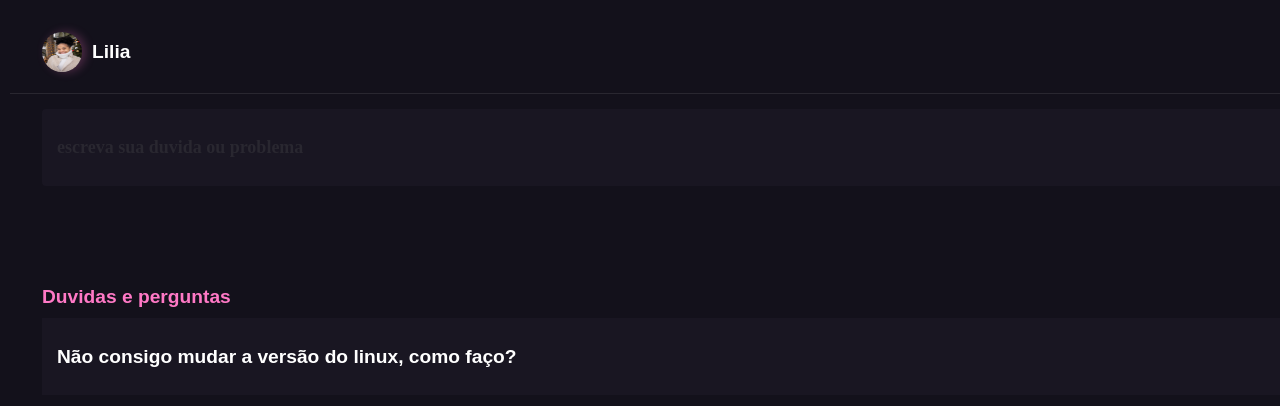
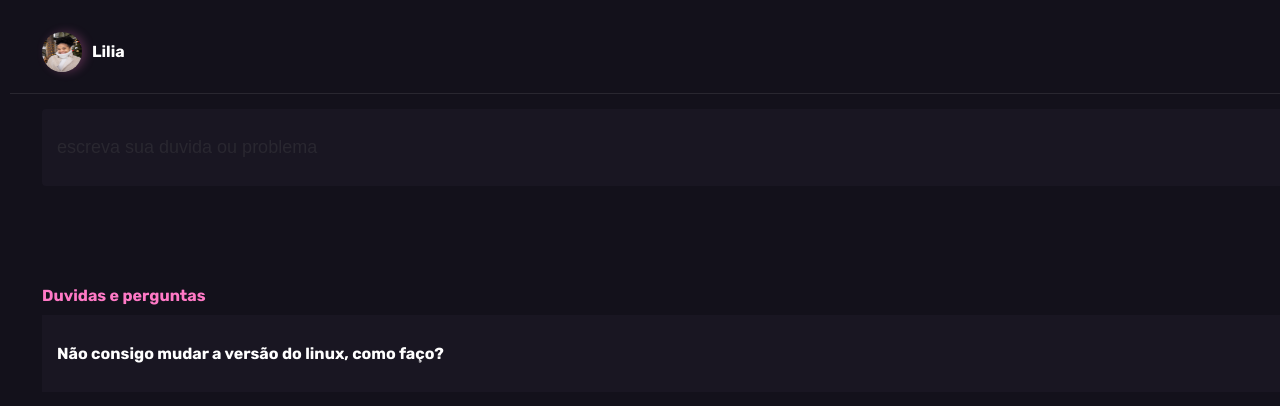
Before and after one commit to byte-serido/trainign-devs-byte, a Vue app in the folder src/projects/forum_bsi/flavio/forum_bsi/: page / in a window 1280 px wide. Shown: the top 406 px of the page. Built offline with nearby package versions, Linux system fonts and the light colour scheme.

Commit message:
:lipstick: feat: mod CSS #23

```diff
--- a/src/projects/forum_bsi/flavio/forum_bsi/public/index.html
+++ b/src/projects/forum_bsi/flavio/forum_bsi/public/index.html
@@ -6,6 +6,9 @@
   <meta http-equiv="X-UA-Compatible" content="IE=edge">
   <meta name="viewport" content="width=device-width,initial-scale=1.0">
   <link rel="icon" href="<%= BASE_URL %>favicon.ico">
+  <link rel="preconnect" href="https://fonts.googleapis.com">
+  <link rel="preconnect" href="https://fonts.gstatic.com" crossorigin>
+  <link href="https://fonts.googleapis.com/css2?family=Rubik:wght@700&display=swap" rel="stylesheet">
   <title>
     <%= htmlWebpackPlugin.options.title %>
   </title>
--- a/src/projects/forum_bsi/flavio/forum_bsi/src/App.vue
+++ b/src/projects/forum_bsi/flavio/forum_bsi/src/App.vue
@@ -43,8 +43,6 @@
     "navbar" 50px
     "main" auto
     "sidebar" auto;
-
-  font-size: 1rem;
 }
 
 @media (min-width: 1000px) {
@@ -52,8 +50,6 @@
     grid-template:
       "navbar navbar" 84px
       "main sidebar" auto;
-    /*grid-template-columns: 2fr 1fr;*/
-    font-size: 1.2rem;
   }
 }
 </style>
--- a/src/projects/forum_bsi/flavio/forum_bsi/src/components/MainForum.vue
+++ b/src/projects/forum_bsi/flavio/forum_bsi/src/components/MainForum.vue
@@ -31,9 +31,6 @@
 }
 
 .boxcreate {
-  font-family: "Rubik";
-  font-style: normal;
-  font-weight: 700;
   font-size: 18px;
   line-height: 24px;
 
--- a/src/projects/forum_bsi/flavio/forum_bsi/src/components/NavbarForum.vue
+++ b/src/projects/forum_bsi/flavio/forum_bsi/src/components/NavbarForum.vue
@@ -49,8 +49,6 @@
   box-shadow: 4px 0px 10px rgba(255, 121, 198, 0.25);
 }
 .search {
-  font-family: "Rubik", sans-serif;
-  font-size: 1rem;
   border: 0;
   margin-right: 32px;
   background: #191622;
```
